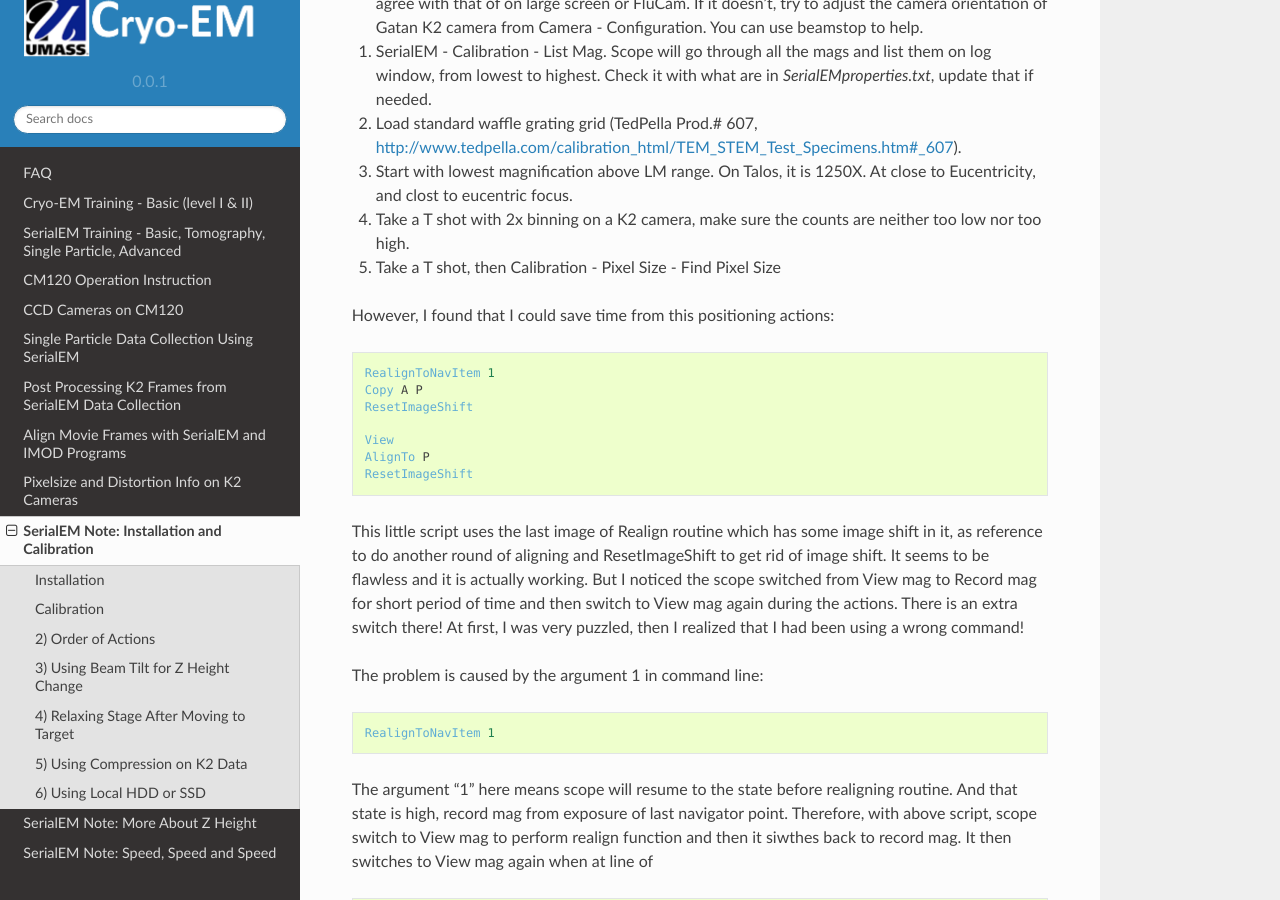
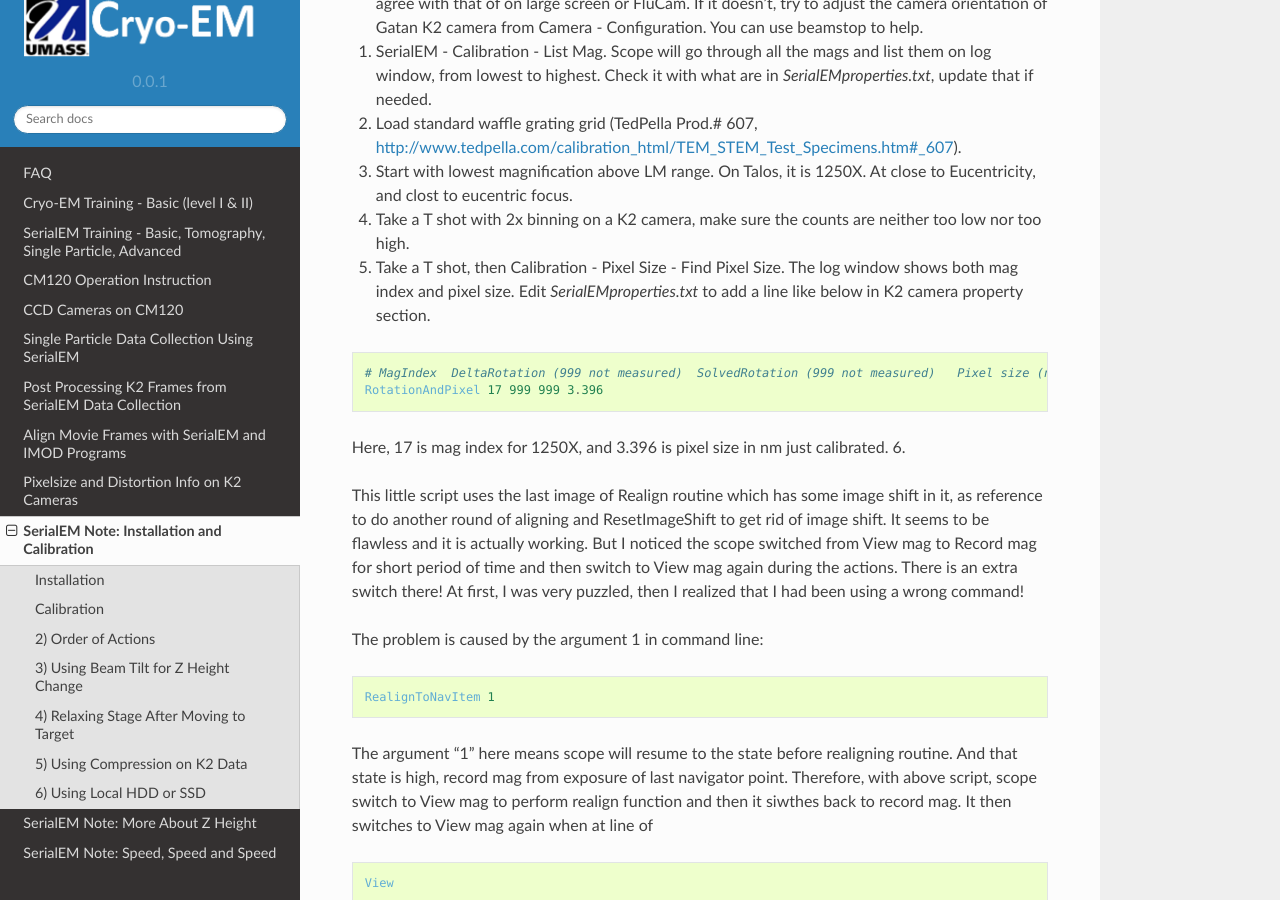
Before and after one commit to xuchen66/sphinx-emdocs, a Sphinx documentation site: the page built from source/serialEM-note-install-and-calib.rst, in a window 1280 px wide and 900 px high, scrolled down 1976 px. Built offline with Sphinx 7.4.7 and the Read the Docs theme 2.0.0, drawn with Linux system fonts in a browser that asks for light colours; pages that are not in the unit, such as notebooks, are missing from menus.

Commit message:
Update serialEM-note-install-and-calib.rst

```diff
--- a/source/serialEM-note-install-and-calib.rst
+++ b/source/serialEM-note-install-and-calib.rst
@@ -65,19 +65,15 @@ Although most of calibration results will be written into another system file *S
 #. Load standard waffle grating grid (TedPella Prod.# 607, http://www.tedpella.com/calibration_html/TEM_STEM_Test_Specimens.htm#_607).
 #. Start with lowest magnification above LM range. On Talos, it is 1250X. At close to Eucentricity, and clost to eucentric focus.
 #. Take a T shot with 2x binning on a K2 camera, make sure the counts are neither too low nor too high.
-#. Take a T shot, then Calibration - Pixel Size - Find Pixel Size
-
-However, I found that I could save time from this positioning actions:
+#. Take a T shot, then Calibration - Pixel Size - Find Pixel Size. The log window shows both mag index and pixel size. Edit *SerialEMproperties.txt* to add a line like below in K2 camera property section.
 
 .. code-block:: ruby
 
-   RealignToNavItem 1
-   Copy A P
-   ResetImageShift
+   # MagIndex  DeltaRotation (999 not measured)  SolvedRotation (999 not measured)   Pixel size (nm, 0 not measured)
+   RotationAndPixel 17 999 999 3.396
 
-   View
-   AlignTo P
-   ResetImageShift
+Here, 17 is mag index for 1250X, and 3.396 is pixel size in nm just calibrated.
+6.
 
 This little script uses the last image of Realign routine which has some image shift in it, as reference to do another round of aligning
 and ResetImageShift to get rid of image shift. It seems to be flawless and it is actually working. But I noticed the scope switched from View
```
